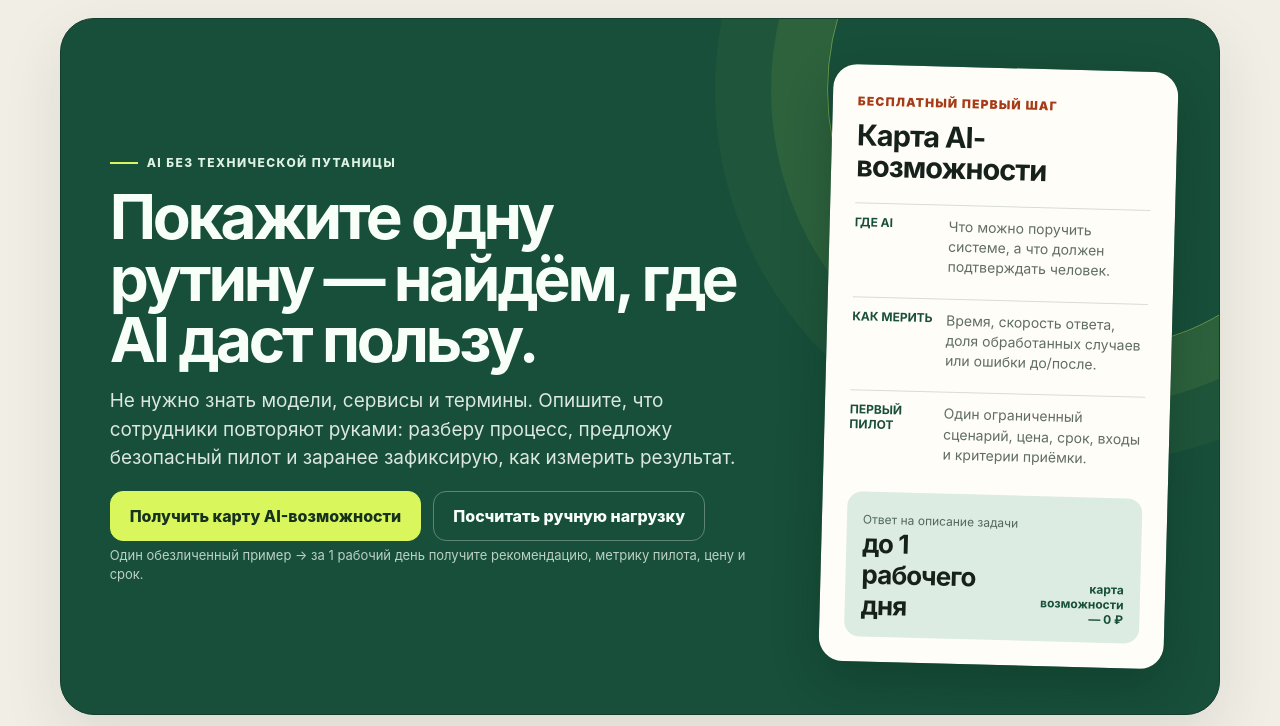
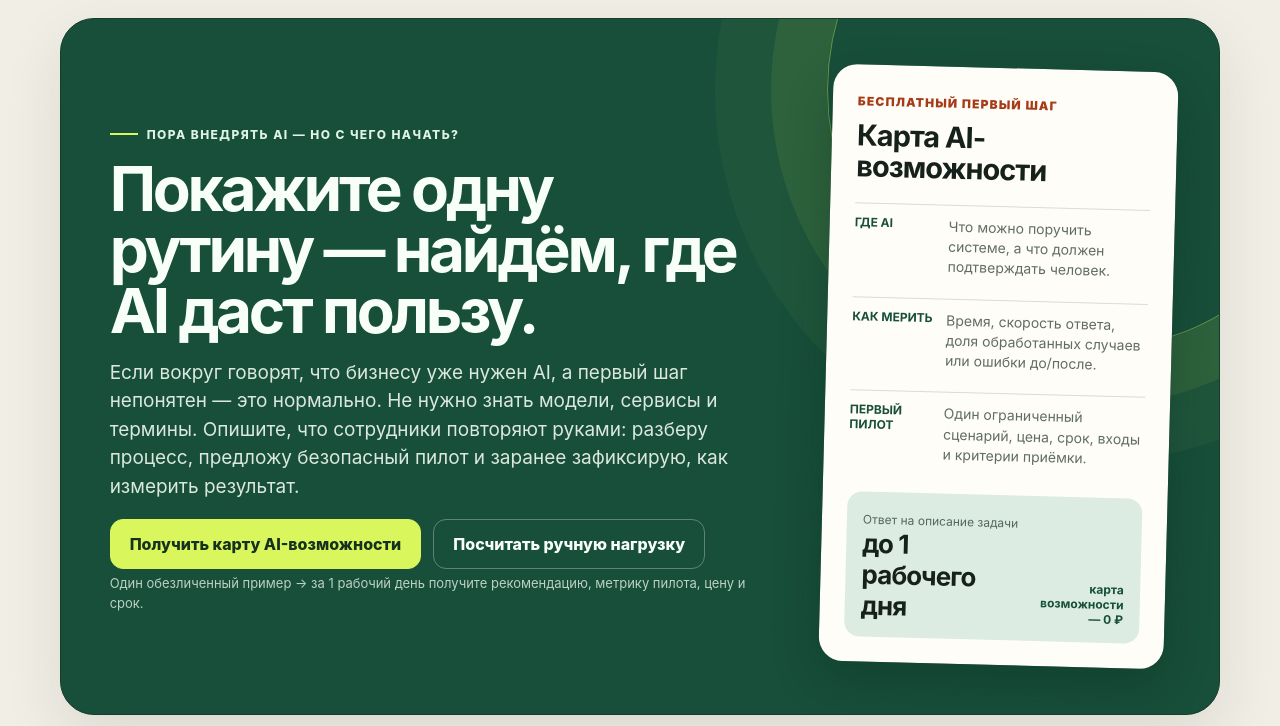
Before and after one commit to BouncinGBall/csv-import-readiness-checker, a website: page portfolio.html in a window 1280 px wide. Shown: the part 74-800 px from the top of the page. Drawn offline with Linux system fonts and the light colour scheme.

Commit message:
target AI-curious business owners

```diff
--- a/portfolio.html
+++ b/portfolio.html
@@ -11,7 +11,7 @@
   <meta property="og:type" content="website">
   <meta property="og:site_name" content="Data Pilot">
   <meta property="og:title" content="Покажите одну рутину — найдём полезное AI-внедрение — Data Pilot">
-  <meta property="og:description" content="Бесплатная карта возможности, ограниченный пилот и измеримый результат. Не нужно знать, какая нейросеть вам нужна.">
+  <meta property="og:description" content="Слышали, что бизнесу пора внедрять AI, но не знаете, с чего начать? Найдём одну полезную рутину и проверим её небольшим пилотом.">
   <meta property="og:url" content="https://bouncingball.github.io/csv-import-readiness-checker/portfolio.html">
   <meta property="og:image" content="https://bouncingball.github.io/csv-import-readiness-checker/projects/portfolio-og.png">
   <meta property="og:image:width" content="1200">
@@ -21,7 +21,7 @@
   <meta name="twitter:title" content="Понятное AI-внедрение для бизнеса — Data Pilot">
   <meta name="twitter:description" content="Один ручной процесс, безопасный пилот и сравнение до/после. Без необходимости разбираться в AI.">
   <meta name="twitter:image" content="https://bouncingball.github.io/csv-import-readiness-checker/projects/portfolio-og.png">
-  <title>AI-внедрение для бизнеса без технической путаницы — Data Pilot</title>
+  <title>С чего начать AI-внедрение в бизнесе — Data Pilot</title>
   <script type="application/ld+json">
   {
     "@context": "https://schema.org",
@@ -362,9 +362,9 @@
   <main class="shell">
     <section class="hero">
       <div class="hero-copy">
-        <p class="eyebrow">AI без технической путаницы</p>
+        <p class="eyebrow">Пора внедрять AI — но с чего начать?</p>
         <h1>Покажите одну рутину — найдём, где AI даст пользу.</h1>
-        <p class="lead">Не нужно знать модели, сервисы и термины. Опишите, что сотрудники повторяют руками: разберу процесс, предложу безопасный пилот и заранее зафиксирую, как измерить результат.</p>
+        <p class="lead">Если вокруг говорят, что бизнесу уже нужен AI, а первый шаг непонятен — это нормально. Не нужно знать модели, сервисы и термины. Опишите, что сотрудники повторяют руками: разберу процесс, предложу безопасный пилот и заранее зафиксирую, как измерить результат.</p>
         <div class="actions">
           <a class="button primary" href="#contact">Получить карту AI-возможности</a>
           <a class="button secondary" href="./ai-opportunity-map.html">Посчитать ручную нагрузку</a>
```
Also changed, not shown: tests/portfolio-marketing.test.js (+3 -1 lines).
